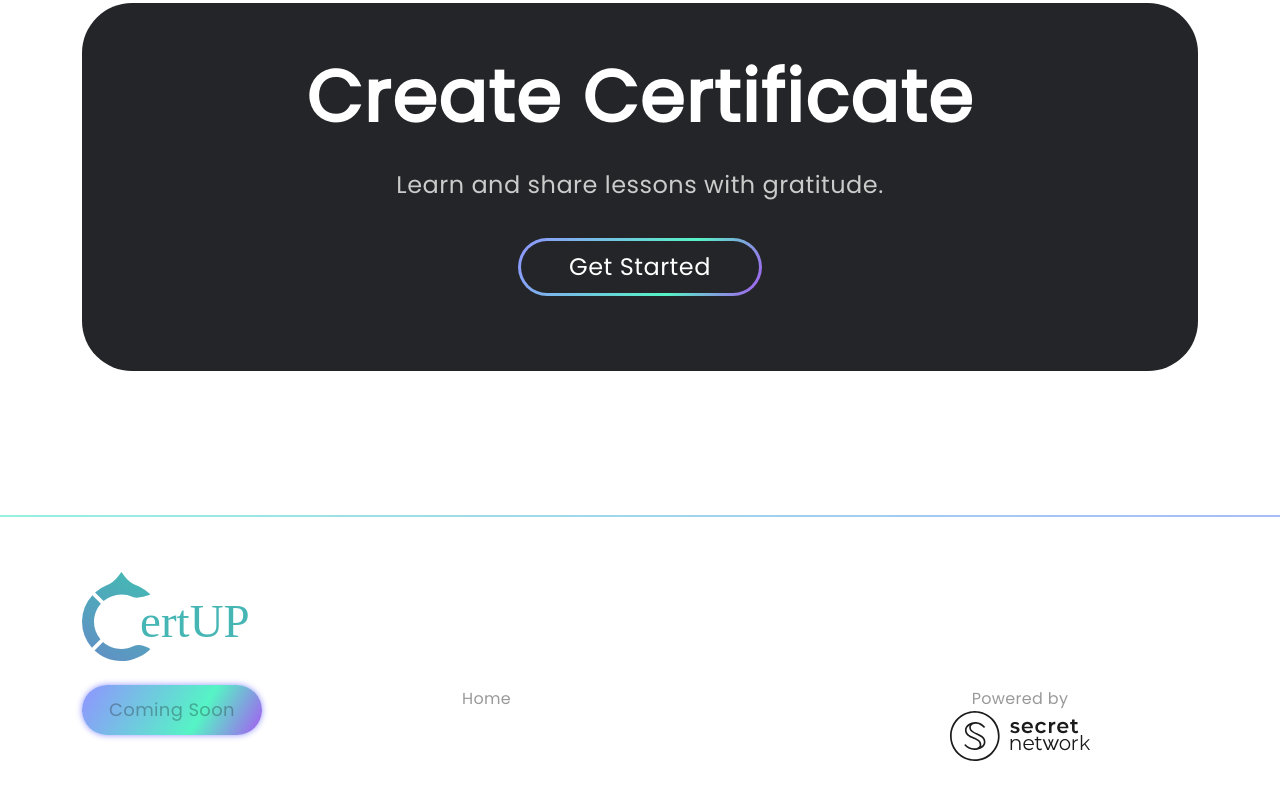
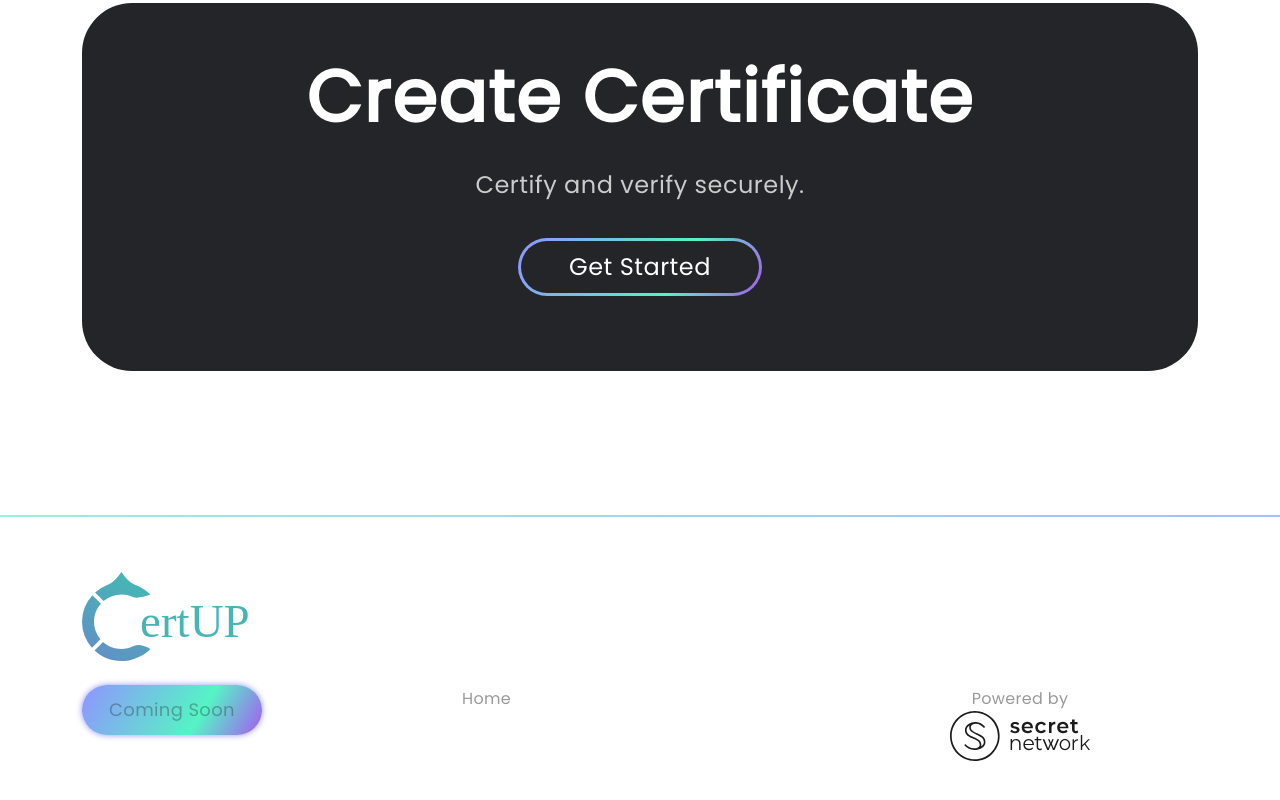
Before and after one commit to CertUP/CertUP-Website, a React (Create React App) app: page / in a window 1280 px wide. Shown: the part 1829-2629 px from the top of the page. Built offline with nearby package versions, Linux system fonts and the light colour scheme.

Commit message:
adjust text

```diff
--- a/src/pages/Home/index.tsx
+++ b/src/pages/Home/index.tsx
@@ -142,7 +142,7 @@ export default function Home() {
               <span className={styles.createTitle}>Create Certificate</span>
             </Row>
             <Row>
-              <span className={styles.createSubTitle}>Learn and share lessons with gratitude.</span>
+              <span className={styles.createSubTitle}>Certify and verify securely.</span>
             </Row>
             <Row className="justify-content-center">
               <Col xs="auto">
```
